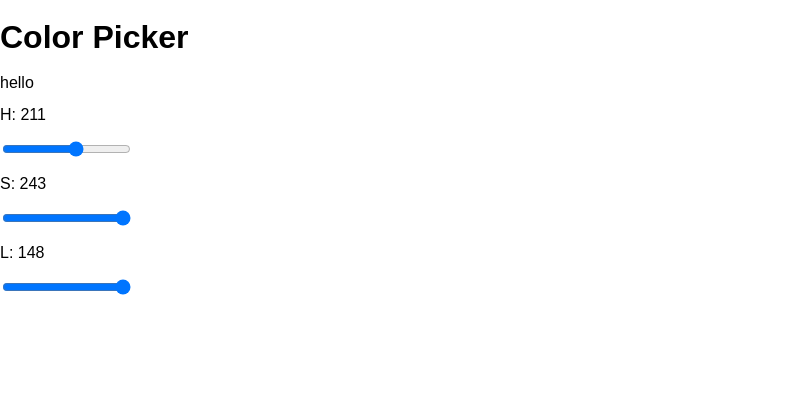
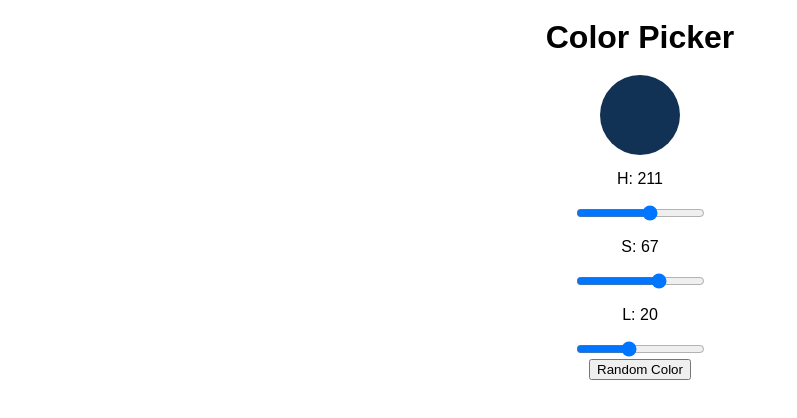
Before and after one commit to Natejjp/color-picker-hooks, a React (Create React App) app: page / in a window 1280 px wide. Shown: the top 418 px of the page, without its empty margins (0-797 px from the left). Built offline with nearby package versions, Linux system fonts and the light colour scheme.

Commit message:
Added random button and css

```diff
--- a/src/App.jsx
+++ b/src/App.jsx
@@ -7,8 +7,8 @@ export function App() {
 
   useEffect(() => {
     setHue(Math.floor(Math.random() * 360))
-    setSaturation(Math.floor(Math.random() * 360))
-    setLighting(Math.floor(Math.random() * 360))
+    setSaturation(Math.floor(Math.random() * 100))
+    setLighting(Math.floor(Math.random() * 50))
   }, [])
 
   function handleHueChange(event) {
@@ -22,15 +22,19 @@ export function App() {
     setLighting(event.target.value)
   }
 
+  function handleRandom(event) {
+    setHue(Math.floor(Math.random() * 360))
+    setSaturation(Math.floor(Math.random() * 100))
+    setLighting(Math.floor(Math.random() * 50))
+  }
+
   return (
-    <>
+    <main>
       <h1>Color Picker</h1>
       <div
         className="box"
         style={{ backgroundColor: `hsl(${hue}, ${saturation}%, ${lighting}%)` }}
-      >
-        hello
-      </div>
+      ></div>
       <p>H: {hue}</p>
       <input type="range" value={hue} max="360" onInput={handleHueChange} />
       <p>S: {saturation}</p>
@@ -47,6 +51,7 @@ export function App() {
         max="50"
         onInput={handleLightingChange}
       />
-    </>
+      <button onClick={handleRandom}>Random Color</button>
+    </main>
   )
 }
--- a/src/index.scss
+++ b/src/index.scss
@@ -10,3 +10,19 @@ body {
   margin: 0;
   min-height: 100%;
 }
+
+main {
+  display: flex;
+  flex-direction: column;
+  align-items: center;
+}
+
+.box {
+  width: 5rem;
+  height: 5rem;
+  border-radius: 50%;
+}
+
+p {
+  margin: 1rem;
+}
```
